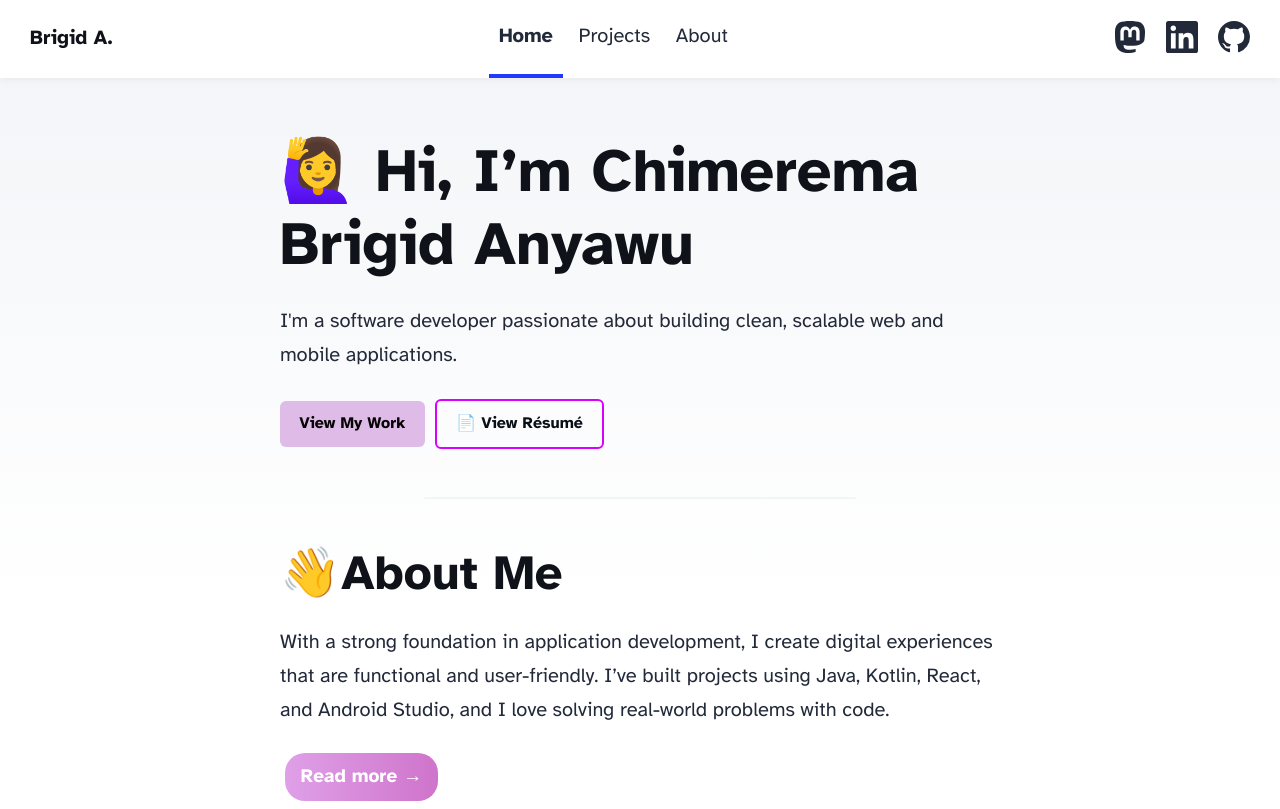
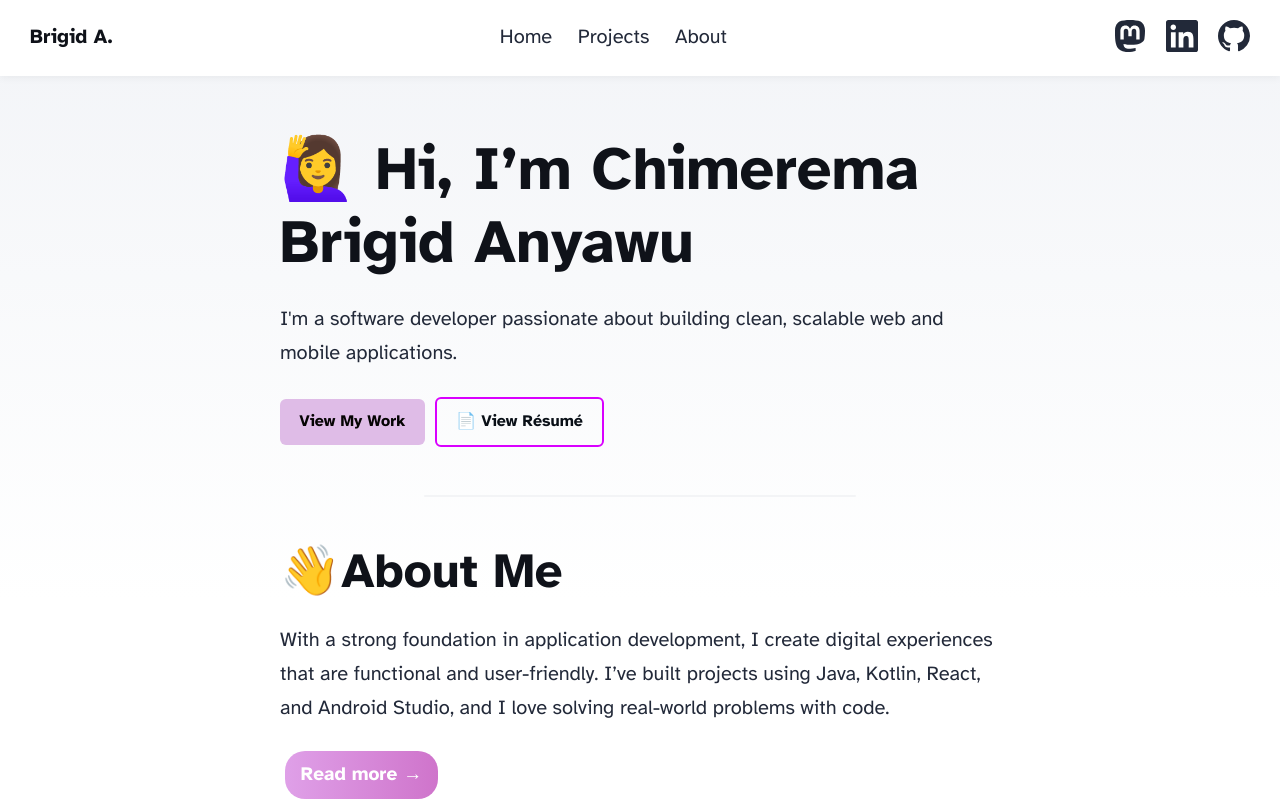
Before and after one commit to BrigidAn/MyPortfolio, an Astro site in the folder far-fusion/: page / in a window 1280 px wide. Shown: the top 809 px of the page. Built offline with nearby package versions, Linux system fonts and the light colour scheme; Astro itself is replaced by a stand-in of ours.

Commit message:
Commit Message

```diff
--- a/far-fusion/src/components/Header.astro
+++ b/far-fusion/src/components/Header.astro
@@ -7,9 +7,9 @@
 	<nav>
 		<h2><a href="/">{SITE_TITLE}</a></h2>
 		<div class="internal-links">
-			<HeaderLink href="/">Home</HeaderLink>
-			<HeaderLink href="/blog">Projects</HeaderLink>
-			<HeaderLink href="/about">About</HeaderLink>
+			<a href="/">Home</a>
+			<a href="/blog">Projects</a>
+			<a href="/about">About</a>
 		</div>
 		<div class="social-links">
 			<a href="https://mastodon.social/@1BriBrii" target="_blank">
```
